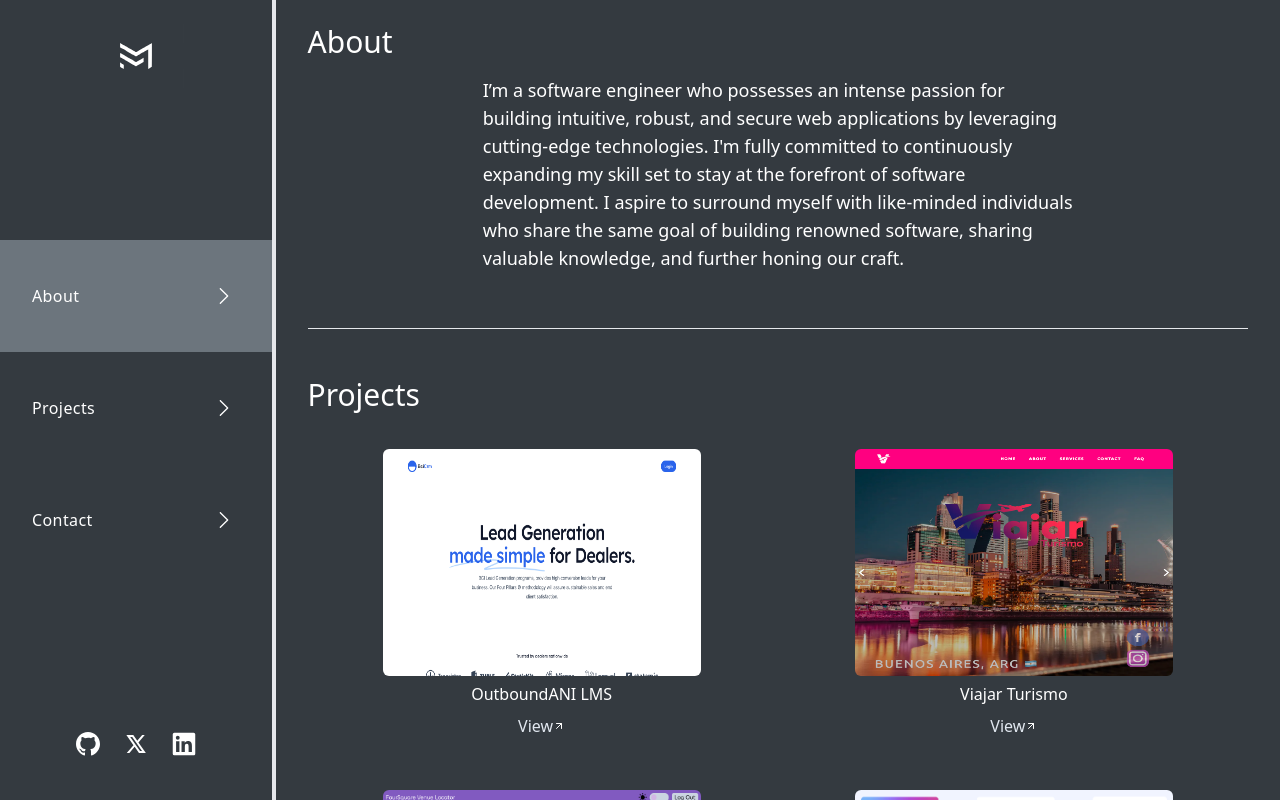
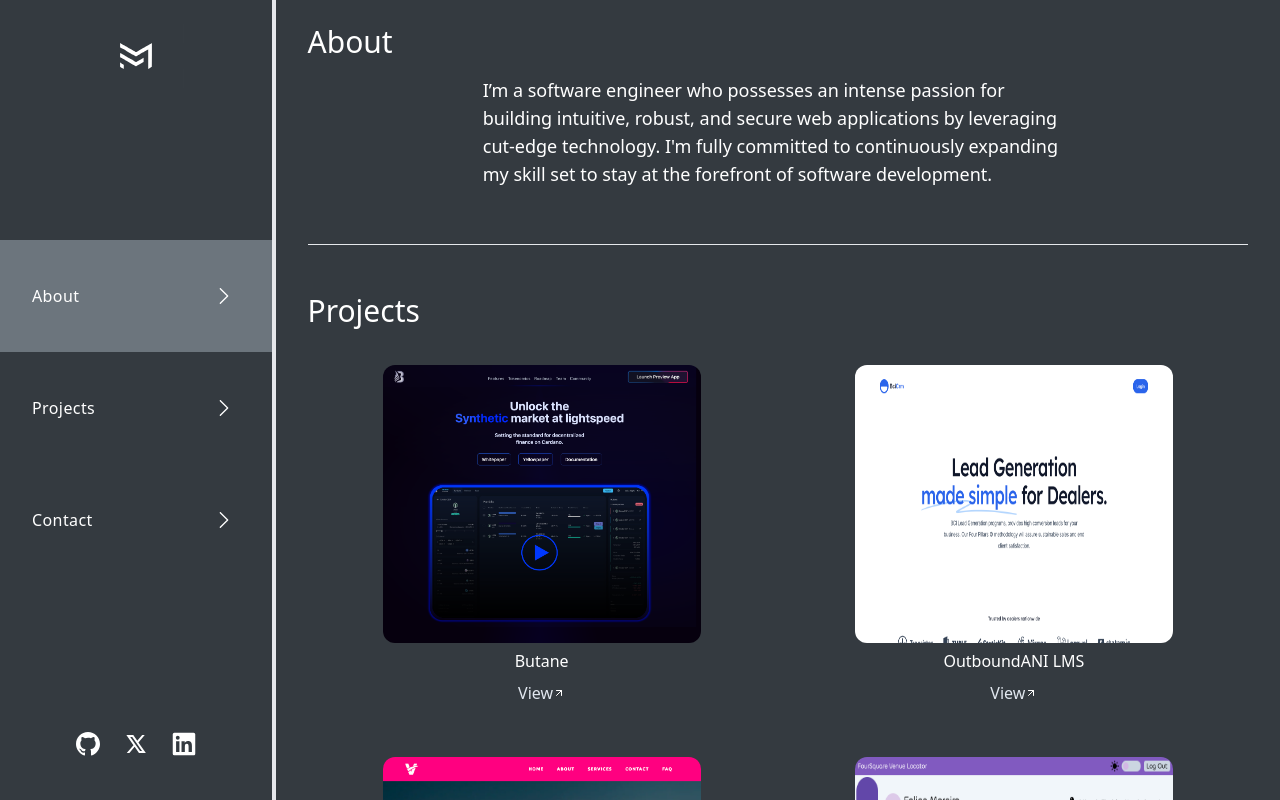
Before and after one commit to morfeli/portfolio, a Next.js app: page / in a window 1280 px wide. Shown: the top 800 px of the page. Built offline with nearby package versions, Linux system fonts and the light colour scheme.

Commit message:
feat: new project added to portfolio

```diff
--- a/components/Sections/About/About.tsx
+++ b/components/Sections/About/About.tsx
@@ -5,12 +5,9 @@ export const About = () => {
     <SectionLayout link="About">
       <p className="py-4 text-lg text-left xl:w-[750px] lg:mx-auto md:px-20">
         I’m a software engineer who possesses an intense passion for building
-        intuitive, robust, and secure web applications by leveraging
-        cutting-edge technologies. I'm fully committed to continuously expanding
-        my skill set to stay at the forefront of software development. I aspire
-        to surround myself with like-minded individuals who share the same goal
-        of building renowned software, sharing valuable knowledge, and further
-        honing our craft.
+        intuitive, robust, and secure web applications by leveraging cut-edge
+        technology. I'm fully committed to continuously expanding my skill set
+        to stay at the forefront of software development.
       </p>
     </SectionLayout>
   );
--- a/components/Sections/Projects/ProjectCard.tsx
+++ b/components/Sections/Projects/ProjectCard.tsx
@@ -15,9 +15,10 @@ export const ProjectCard = ({ image, name, link }: ProjectCardProps) => {
         <Image
           src={image}
           alt="project"
-          width={700}
-          height={500}
-          className="rounded-md"
+          width={800}
+          height={700}
+          objectFit="fill"
+          className="rounded-xl"
         />
         <p>{name}</p>
       </div>
--- a/components/Sections/Projects/Projects.tsx
+++ b/components/Sections/Projects/Projects.tsx
@@ -2,6 +2,12 @@ import { ProjectCard } from "./ProjectCard";
 import { SectionLayout } from "../Layouts/SectionLayout";
 
 const projectArray = [
+  {
+    id: 15,
+    name: "Butane",
+    href: "https://butane.dev/",
+    image: "/butane.png",
+  },
   {
     id: 14,
     name: "OutboundANI LMS",
--- a/package.json
+++ b/package.json
@@ -9,7 +9,6 @@
     "lint": "next lint"
   },
   "dependencies": {
-    "@emailjs/browser": "^3.10.0",
     "@next/font": "13.1.5",
     "@types/node": "18.11.18",
     "@types/react": "18.0.27",
```
Also changed, not shown: public/butane.png (added), 1 other file (tests, documents, lock files or other folders).
